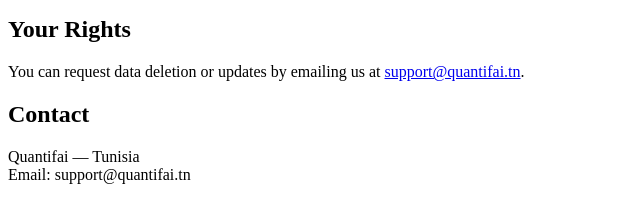
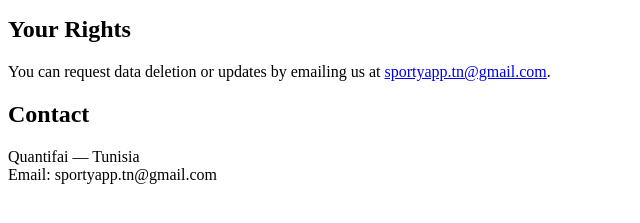
Before and after one commit to YoussefMamlouk/sporty-support, a plain HTML site: page privacy.html in a window 1280 px wide. Shown: the part 341-564 px from the top of the page, 0-640 px from the left. Drawn offline with Linux system fonts and the light colour scheme.

Commit message:
mail update

```diff
--- a/privacy.html
+++ b/privacy.html
@@ -17,8 +17,8 @@
   <h2>How We Use Data</h2>
   <p>To provide bookings, customer support, improve services, and comply with legal obligations.</p>
   <h2>Your Rights</h2>
-  <p>You can request data deletion or updates by emailing us at <a href="mailto:support@quantifai.tn">support@quantifai.tn</a>.</p>
+  <p>You can request data deletion or updates by emailing us at <a href="mailto:sportyapp.tn@gmail.com">sportyapp.tn@gmail.com</a>.</p>
   <h2>Contact</h2>
-  <p>Quantifai — Tunisia<br>Email: support@quantifai.tn</p>
+  <p>Quantifai — Tunisia<br>Email: sportyapp.tn@gmail.com</p>
 </body>
 </html>
```
Also changed, not shown: index.html (+1 -1 lines).
